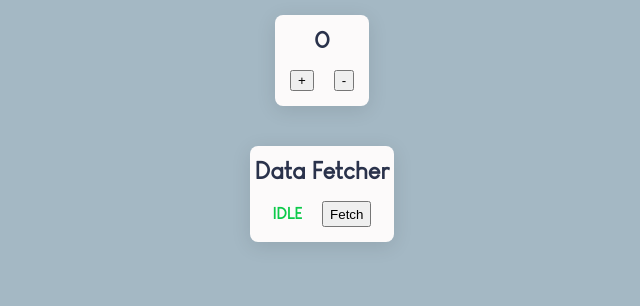
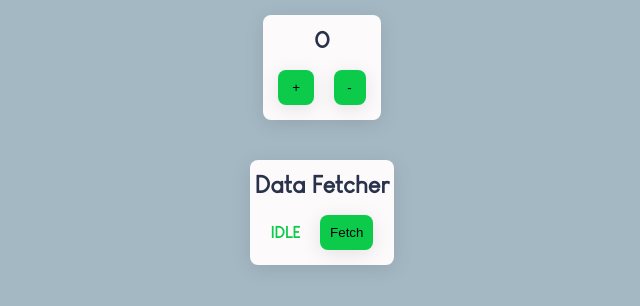
Before and after one commit to Robert-Schirmer/react-nextjs-redux-ts-sass, a Next.js app: page / in a window 1280 px wide. Shown: the part 240-546 px from the top of the page, without its empty margins (318-958 px from the left). Built offline with nearby package versions, Linux system fonts and the light colour scheme.

Commit message:
Added some button styling

```diff
--- a/src/components/Counter.tsx
+++ b/src/components/Counter.tsx
@@ -16,10 +16,10 @@ const CountTracker = () => {
             </div>
             <div className="item container-row spacing-1">
                 <div className="item">
-                    <button onClick={() => dispatch(increment(10))}>+</button>
+                    <button className="button1" onClick={() => dispatch(increment(10))}>&nbsp;+&nbsp;</button>
                 </div>
                 <div className="item">
-                    <button onClick={() => dispatch(decrement(10))}>-</button>
+                    <button className="button1" onClick={() => dispatch(decrement(10))}>&nbsp;-&nbsp;</button>
                 </div>
             </div>
         </div>
--- a/src/components/FetchData.tsx
+++ b/src/components/FetchData.tsx
@@ -20,12 +20,14 @@ const FetchData = () => {
             <div className="item">
                 <h2 className="textColorPrimary">Data Fetcher</h2>
             </div>
-            <div className="item container-row spacing-1">
+            <div className="item container-row align-center spacing-1">
                 <div className="item">
                     <h4 className="textColorSecondary">{loadingStatus}</h4>
                 </div>
                 <div className="item">
-                    <button onClick={() => dispatch(fetchData('https://jsonplaceholder.typicode.com/users'))}>
+                    <button className="button1"
+                        style={loadingStatus === PENDING ? { opacity: 0.7 } : undefined}
+                        onClick={() => dispatch(fetchData('https://jsonplaceholder.typicode.com/users'))}>
                         {loadingStatus === PENDING ? "Loading" : "Fetch"}
                     </button>
                 </div>
--- a/src/styling/App.scss
+++ b/src/styling/App.scss
@@ -39,3 +39,19 @@ html, body {
         transform: translateY(-10px);
     }
 }
+
+.button1 {
+    padding: 10px;
+    box-shadow: $boxShadow;
+    border-radius: $borderRadius;
+    background-color: $secondary;
+    border: none;
+    transition: box-shadow 0.4s ease;
+    &:hover {
+        box-shadow: $hoverBoxShadow;
+        cursor: pointer;
+    }
+    &:focus {
+        outline: 0;
+    }
+}
--- a/src/styling/theme.scss
+++ b/src/styling/theme.scss
@@ -4,6 +4,6 @@ $white: #FCFAFA;
 $backgroundColor: #A4B8C4;
 
 $boxShadow: 0px 4px 20px rgba(0, 0, 0, 0.1);
-$hoverBoxShadow: 0px 4px 20px rgba(0, 0, 0, 0.5);
+$hoverBoxShadow: 0px 4px 20px rgba(0, 0, 0, 0.4);
 
 $borderRadius: 8px
```
